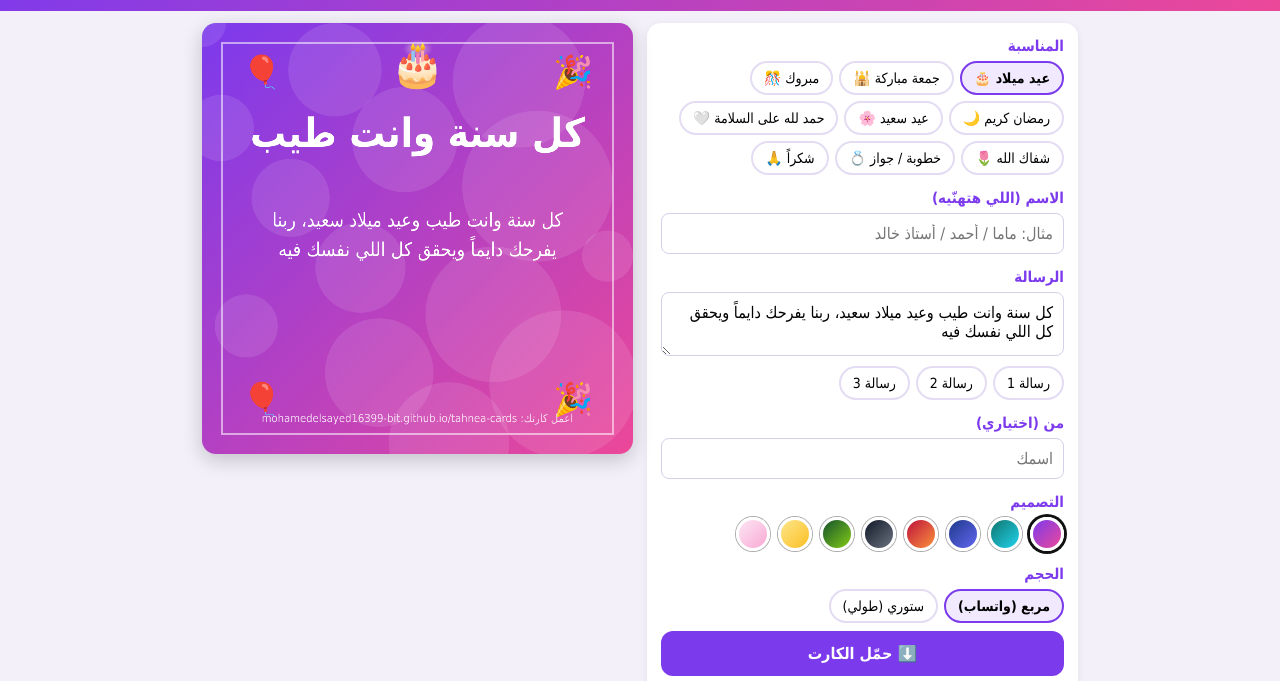
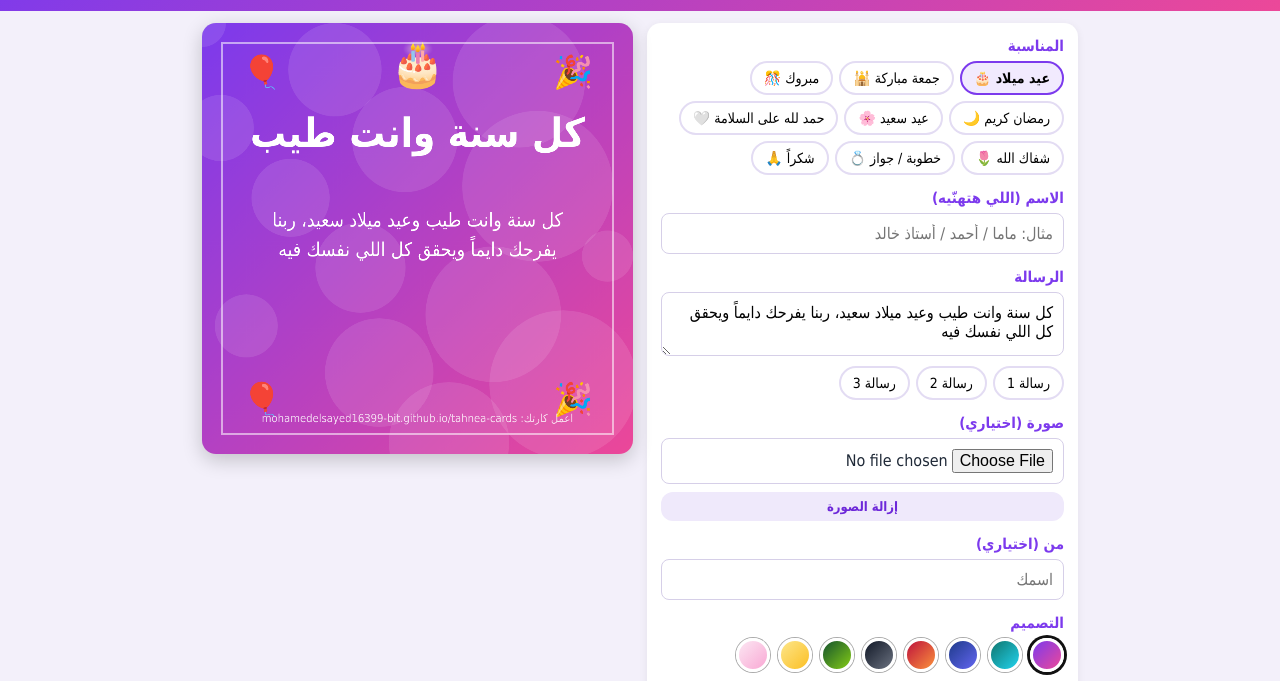
Before and after one commit to mohamedelsayed16399-bit/tahnea-cards, a plain HTML site: page index.html in a window 1280 px wide. Shown: the part 61-742 px from the top of the page. Drawn offline with Linux system fonts and the light colour scheme.

Commit message:
Update index.html

```diff
--- a/index.html
+++ b/index.html
@@ -32,6 +32,7 @@ canvas{width:100%;border-radius:14px;box-shadow:0 6px 20px #0003;display:block;b
 <h2>الاسم (اللي هتهنّيه)</h2><input id="to" placeholder="مثال: ماما / أحمد / أستاذ خالد">
 <h2>الرسالة</h2><textarea id="msg"></textarea>
 <div class="chips" id="alt" style="margin-top:6px"></div>
+<h2>صورة (اختياري)</h2><input type="file" id="ph" accept="image/*"><button class="btn l" id="nph" style="padding:7px;font-size:13px">إزالة الصورة</button>
 <h2>من (اختياري)</h2><input id="from" placeholder="اسمك">
 <h2>التصميم</h2><div class="sw" id="sw"></div>
 <h2>الحجم</h2><div class="chips" id="sz"><button data-s="sq" class="on">مربع (واتساب)</button><button data-s="st">ستوري (طولي)</button></div>
@@ -54,7 +55,7 @@ var OC=[
 {n:"خطوبة / جواز 💍",e:["💍","💞","🌹"],t:"مبروك الفرح",m:["مبروك الخطوبة، ربنا يتمم لكم على خير ويجعل بيتكم عامر بالحب","ألف مبروك الجواز، بالرفاء والبنين وحياة مليانة سعادة","ربنا يجمع بينكم في خير ويرزقكم الذرية الصالحة، مبروك"]},
 {n:"شكراً 🙏",e:["🙏","💛","🌻"],t:"شكراً من القلب",m:["شكراً من قلبي على وقفتك معايا، عمري ما أنسى جميلك","مهما قلت شكراً مش هوفيك حقك، ربنا يجازيك كل خير","وجودك في حياتي نعمة، شكراً على كل حاجة"]}];
 var TH=[["#7c3aed","#ec4899","#fff"],["#0f766e","#22d3ee","#fff"],["#1e3a8a","#6366f1","#fff"],["#be123c","#fb923c","#fff"],["#111827","#6b7280","#fcd34d"],["#14532d","#84cc16","#fff"],["#fde68a","#fbbf24","#78350f"],["#fce7f3","#f9a8d4","#831843"]];
-var S={o:0,t:0,sz:"sq",m:OC[0].m[0]};
+var PI=null;var S={o:0,t:0,sz:"sq",m:OC[0].m[0]};
 function chips(id,arr,cur,fn){$(id).innerHTML=arr.map(function(x,i){return '<button data-i="'+i+'" class="'+(cur==i?"on":"")+'">'+x+'</button>'}).join("");$(id).querySelectorAll("button").forEach(function(b){b.onclick=function(){fn(+b.dataset.i)}})}
 function ui(){chips("occ",OC.map(function(o){return o.n}),S.o,function(i){S.o=i;S.m=OC[i].m[0];$("msg").value=S.m;ui();draw()});
  chips("alt",OC[S.o].m.map(function(m,i){return "رسالة "+(i+1)}),-1,function(i){S.m=OC[S.o].m[i];$("msg").value=S.m;draw()});
@@ -68,11 +69,11 @@ function draw(){var c=$("cv"),W=1080,H=S.sz=="st"?1920:1080;c.width=W;c.height=H
  x.globalAlpha=.10;x.fillStyle="#fff";for(var i=0;i<14;i++){var px=(i*397)%W,py=(i*613)%H,r=60+((i*53)%140);x.beginPath();x.arc(px,py,r,0,7);x.fill()}x.globalAlpha=1;
  x.direction="rtl";x.textAlign="center";
  var cy=H/2, em=o.e;x.font="110px sans-serif";x.fillStyle=th[2];
- x.fillText(em[0],W/2,cy-(S.sz=="st"?560:400));
+ if(PI){var pr=S.sz=="st"?170:88,py0=S.sz=="st"?cy-560:cy-400;x.save();x.beginPath();x.arc(W/2,py0+8,pr,0,7);x.clip();var q=Math.min(PI.width,PI.height);x.drawImage(PI,(PI.width-q)/2,(PI.height-q)/2,q,q,W/2-pr,py0+8-pr,pr*2,pr*2);x.restore();x.strokeStyle=th[2];x.lineWidth=8;x.beginPath();x.arc(W/2,py0+8,pr,0,7);x.stroke()}else x.fillText(em[0],W/2,cy-(S.sz=="st"?560:400));
  x.font="80px sans-serif";x.fillText(em[1],150,150);x.fillText(em[2],W-150,H-110);x.fillText(em[2],W-150,150);x.fillText(em[1],150,H-110);
  // frame
  x.strokeStyle=th[2];x.globalAlpha=.55;x.lineWidth=6;x.strokeRect(50,50,W-100,H-100);x.globalAlpha=1;
- x.fillStyle=th[2];x.font="bold 100px Tahoma,Arial";var ty=cy-(S.sz=="st"?360:230);
+ x.fillStyle=th[2];x.font="bold 100px Tahoma,Arial";var ty=cy-(S.sz=="st"?360:230)+(PI&&S.sz!="st"?110:0);
  wrap(x,o.t,900,100).forEach(function(l,i){x.fillText(l,W/2,ty+i*115)});
  var to=$("to").value.trim();if(to){x.font="bold 84px Tahoma,Arial";x.globalAlpha=1;var a=x.createLinearGradient(0,0,W,0);x.fillStyle=th[2];var nm=to;x.fillText(nm,W/2,ty+150);
   x.globalAlpha=.6;x.fillRect(W/2-180,ty+185,360,6);x.globalAlpha=1}
@@ -80,6 +81,7 @@ function draw(){var c=$("cv"),W=1080,H=S.sz=="st"?1920:1080;c.width=W;c.height=H
  var fr=$("from").value.trim();if(fr){x.font="bold 54px Tahoma,Arial";x.fillText("من: "+fr,W/2,my+ls.length*74+90)}
  x.font="28px Tahoma,Arial";x.globalAlpha=.75;x.fillText("اعمل كارتك: mohamedelsayed16399-bit.github.io/tahnea-cards",W/2,H-80);x.globalAlpha=1}
 ["to","msg","from"].forEach(function(i){$(i).addEventListener("input",function(){if(i=="msg")S.m=$("msg").value;draw()})});
+$("ph").onchange=function(){var f=this.files[0];if(!f)return;var im=new Image();im.onload=function(){PI=im;draw()};im.src=URL.createObjectURL(f)};$("nph").onclick=function(){PI=null;draw()};
 function blob(cb){$("cv").toBlob(cb,"image/png")}
 $("dl").onclick=function(){blob(function(b){var a=document.createElement("a");a.href=URL.createObjectURL(b);a.download="tahnea.png";a.click()})};
 $("sh").onclick=function(){blob(function(b){var f=new File([b],"tahnea.png",{type:"image/png"});if(navigator.canShare&&navigator.canShare({files:[f]}))navigator.share({files:[f]}).catch(function(){});else $("dl").click()})};
```
